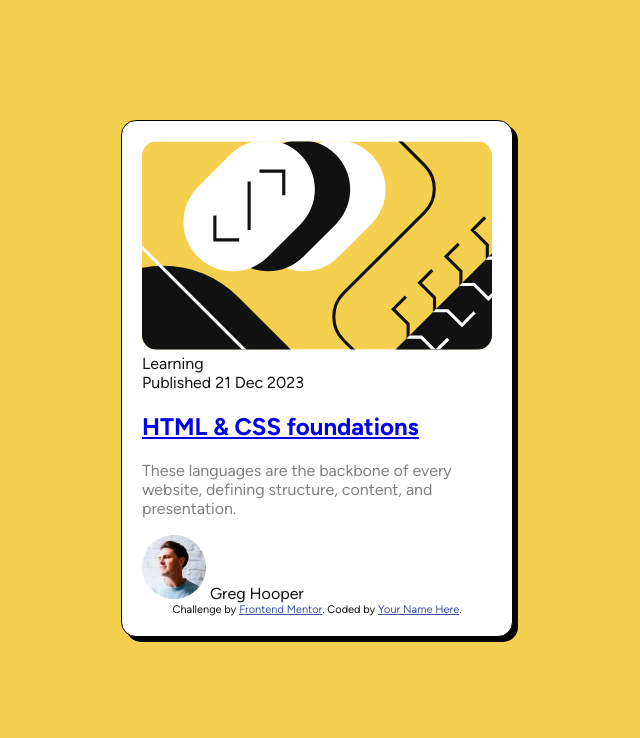
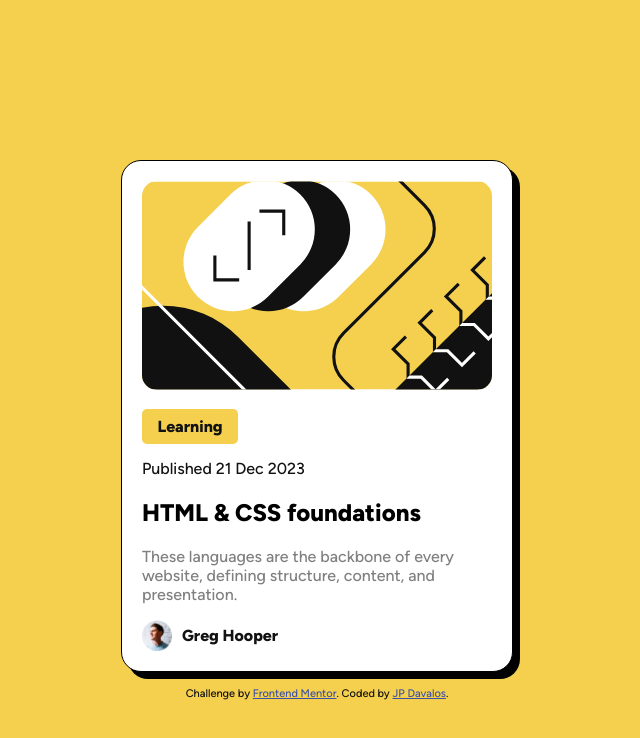
Before and after one commit to jpdavalos423/blog-preview-card-main, a plain HTML site: page index.html in a window 1280 px wide. Shown: the whole page, without its empty margins (323-963 px from the left). Drawn offline with Linux system fonts and the light colour scheme.

Commit message:
finalized desktop css

```diff
--- a/index.html
+++ b/index.html
@@ -51,13 +51,13 @@
         <img src="assets/images/image-avatar.webp" alt="picture of greg" />
         <span>Greg Hooper</span>
       </div>
+    </section>
 
-      <div class="attribution">
-        Challenge by
-        <a href="https://www.frontendmentor.io?ref=challenge" target="_blank"
-          >Frontend Mentor</a
-        >. Coded by <a href="#">Your Name Here</a>.
-      </div>
-    </section>
+    <div class="attribution">
+      Challenge by
+      <a href="https://www.frontendmentor.io?ref=challenge" target="_blank"
+        >Frontend Mentor</a
+      >. Coded by <a href="#">JP Davalos</a>.
+    </div>
   </body>
 </html>
--- a/style.css
+++ b/style.css
@@ -7,6 +7,10 @@ body {
   background-color: hsl(47, 88%, 63%);
   color: hsl(0, 0%, 7%);
   font-family: "Figtree";
+  font-weight: 500;
+  font-size: 16px;
+
+  margin: 25px;
 }
 
 p {
@@ -15,18 +19,73 @@ p {
 
 section.card {
   background-color: white;
-  border-radius: 15px;
+  border-radius: 20px;
   border: 1px solid black;
-  box-shadow: 5px 5px black;
+  box-shadow: 7px 7px black;
 
   max-width: 350px;
   margin: auto;
-  margin-top: 15vh;
+  margin-top: 20vh;
 
   padding: 20px;
+
+  transition: box-shadow 0.25s ease-in-out;
+}
+
+section.card:hover {
+  box-shadow: 10px 10px black;
 }
 
 div.image img {
   border-radius: 15px;
   width: 100%;
+
+  margin-bottom: 15px;
 }
+
+div.title h1 {
+  font-weight: 800;
+}
+
+div.title a {
+  text-decoration: none;
+  color: black;
+}
+
+div.title a:hover {
+  color: hsl(47, 88%, 63%);
+  cursor: pointer;
+}
+
+div.tag {
+  font-weight: 800;
+  background-color: hsl(47, 88%, 63%);
+  border-radius: 5px;
+
+  max-width: 80px;
+  padding: 8px;
+
+  text-align: center;
+}
+
+div.date {
+  margin-top: 15px;
+}
+
+div.author {
+  font-weight: 800;
+  display: flex;
+  align-items: center;
+}
+
+div.author img {
+  max-width: 30px;
+}
+
+div.author span {
+  margin-left: 10px;
+}
+
+div.attribution {
+  margin-top: 15px;
+}
```
